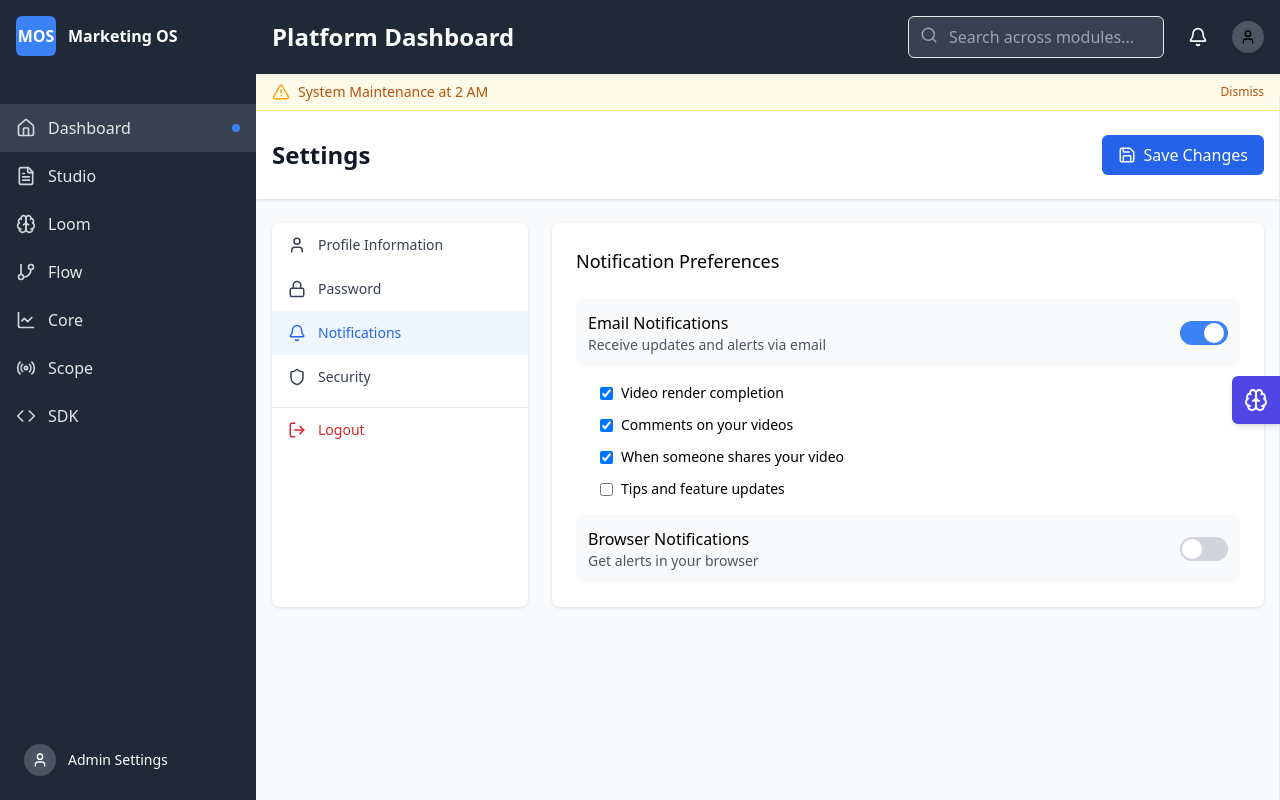
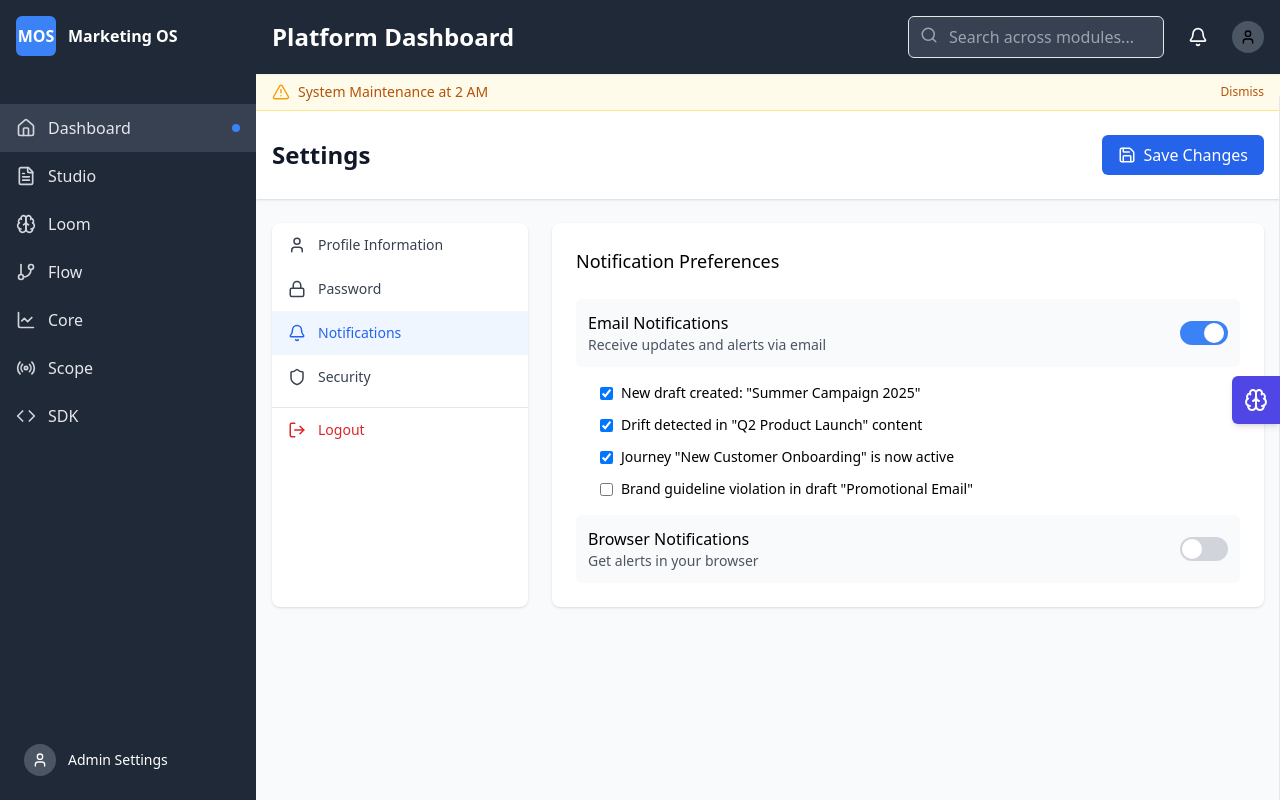
Before and after one commit to RAGUL2305/maximon-tier-2, a React (Vite) app: page /dashboard/usersettings in a window 1280 px wide. Both pictures are taken after a click on the button "Notifications". Built offline with nearby package versions, Linux system fonts and the light colour scheme.

Commit message:
rename notification sentences

```diff
--- a/src/UserSettings.tsx
+++ b/src/UserSettings.tsx
@@ -432,7 +432,7 @@ const SettingsPage = () => {
                             defaultChecked
                           />
                           <label htmlFor="notify-render" className="text-sm">
-                            Video render completion
+                            New draft created: "Summer Campaign 2025"
                           </label>
                         </div>
                         <div className="flex items-center">
@@ -443,7 +443,7 @@ const SettingsPage = () => {
                             defaultChecked
                           />
                           <label htmlFor="notify-comment" className="text-sm">
-                            Comments on your videos
+                            Drift detected in "Q2 Product Launch" content
                           </label>
                         </div>
                         <div className="flex items-center">
@@ -454,7 +454,7 @@ const SettingsPage = () => {
                             defaultChecked
                           />
                           <label htmlFor="notify-share" className="text-sm">
-                            When someone shares your video
+                            Journey "New Customer Onboarding" is now active
                           </label>
                         </div>
                         <div className="flex items-center">
@@ -464,7 +464,8 @@ const SettingsPage = () => {
                             className="mr-2"
                           />
                           <label htmlFor="notify-tips" className="text-sm">
-                            Tips and feature updates
+                            Brand guideline violation in draft "Promotional
+                            Email"
                           </label>
                         </div>
                       </div>
```
